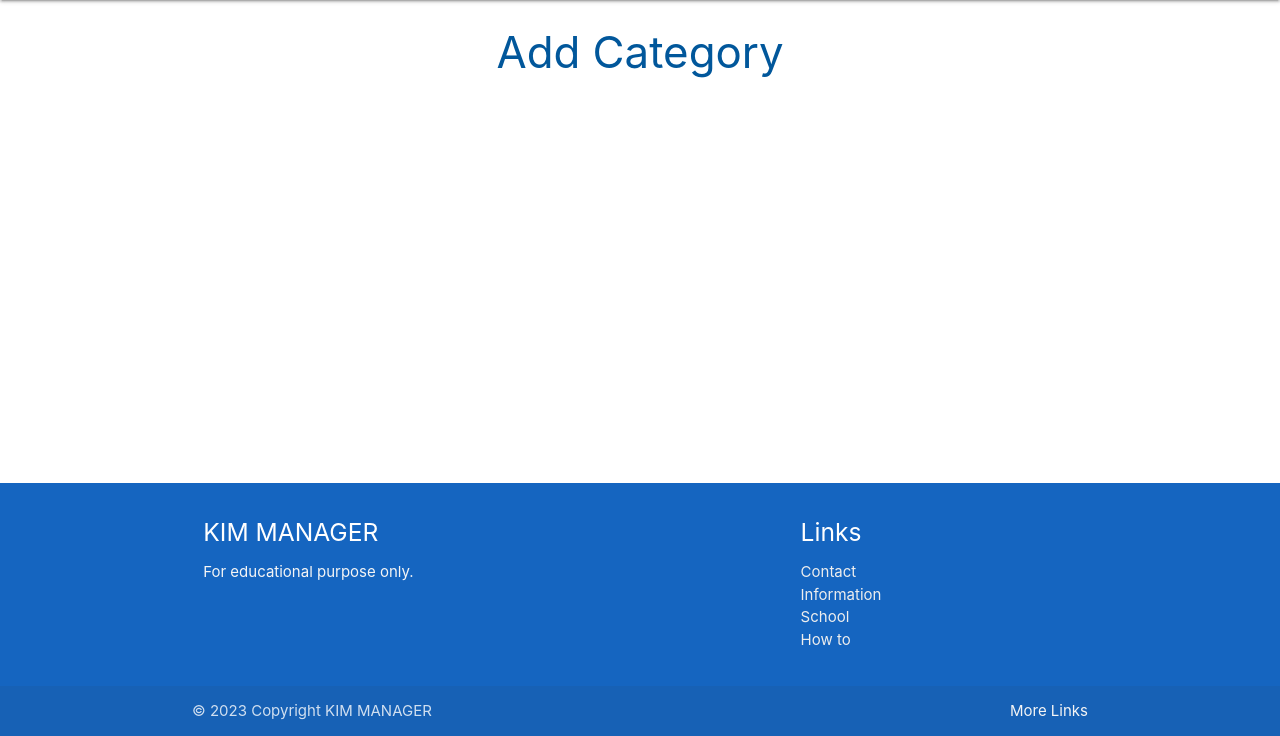
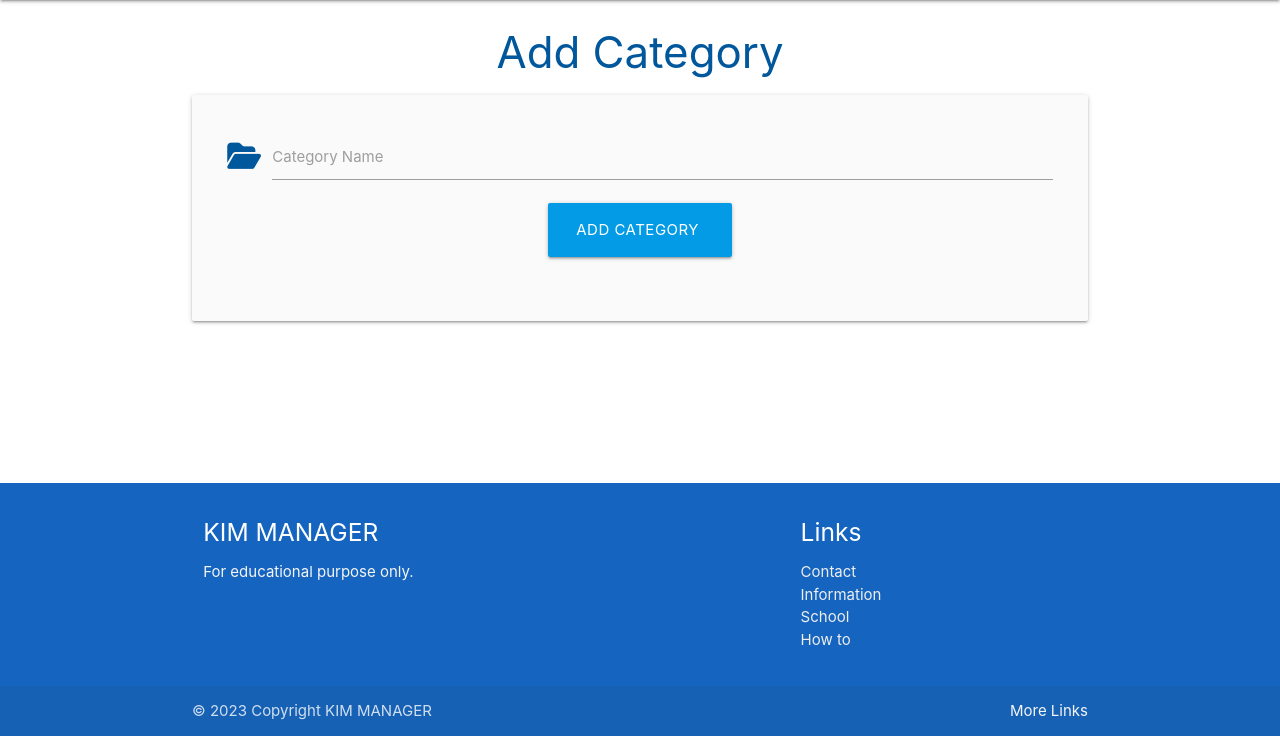
Before and after one commit to KimBergstroem/Flask-SQLalchemy, a Flask app: page /add_category in a window 1280 px wide. Shown: the part 64-800 px from the top of the page. Run offline with Flask 3, Linux system fonts and the light colour scheme.

Commit message:
Installation of category in the hmtl page

```diff
--- a/taskmanager/routes.py
+++ b/taskmanager/routes.py
@@ -1,4 +1,4 @@
-from flask import render_template
+from flask import render_template, request, redirect, url_for
 from taskmanager import app, db
 from taskmanager.models import Category, Task
 
@@ -9,11 +9,18 @@ def home():
 
 
 @app.route("/categories")
-def categories():
-    return render_template("categories.html")
+def categories():  # Will retreive all the data into the variable
+    categories = list(Category.query.order_by(Category.category_name).all())
+    return render_template("categories.html", categories=categories)
+    # first categories present the html page, second present the list above function
 
 
 # GET AND POST IS NEEDED TO HAVE THE STUFF INTO DATABASE
 @app.route("/add_category", methods=["GET", "POST"])
 def add_category():
+    if request.method == "POST":
+        category = Category(category_name=request.form.get("category_name"))
+        db.session.add(category)
+        db.session.commit()
+        return redirect(url_for("categories"))
     return render_template("add_category.html")
--- a/taskmanager/templates/add_category.html
+++ b/taskmanager/templates/add_category.html
@@ -2,4 +2,21 @@
 
 <h3 class="light-blue-text text-darken-4 center-align">Add Category</h3>
 
+<div class="row card-panel grey lighten-5">
+    <form class="col s12" method="POST" action="{{ url_for('add_category')}}">
+        <!-- cateroy name -->
+        <div class="row">
+            <div class="input-field col s12">
+                <i class="fas fa-folder-open prefix light-blue-text text-darken-4"></i>
+                <input id="category_name" name="category_name" minlength="3" maxlength="25" type="text" class="validate" required>
+                <label for="category_name">Category Name</label>
+            </div>
+            <!-- submit button -->
+            <div class="row">
+                <div class="col s12 center-align">
+                    <button type="submit" class="btn-large light-blue darken-1">
+                        Add Category <i class="fas fas-plus-square"></i></button>
+                </div>
+    </form>
+</div>
 {% endblock %}
```
Also changed, not shown: taskmanager/templates/categories.html (+17 -0 lines).
